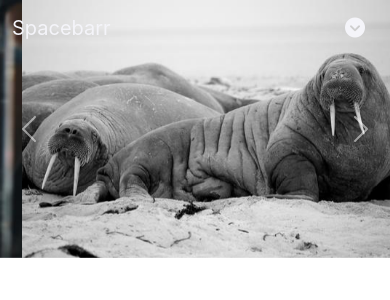
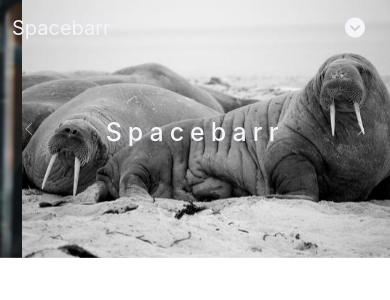
Before and after one commit to melissabarrerafarias/freelanced-company, a React (Create React App) app: page / in a window 390 px wide. Shown: the top 300 px of the page. Built offline with nearby package versions, Linux system fonts and the light colour scheme.

Commit message:
mobile responsive branding name on carousel

```diff
--- a/src/landing-page.css
+++ b/src/landing-page.css
@@ -3,11 +3,15 @@
     max-height: 750px;
 }
 
+#mainCarousel {
+    position: relative;
+}
+
 .carousel-branding {
-    color:#fff;
+    color:var(--ghost-white);
     position:absolute;
     z-index:12;
-    top:40%;
+    margin-top: 18%;
     width:100%;
     text-align: center;
 }
@@ -17,12 +21,53 @@
 }
 
 .brand-name {
-    font-size: 70px;
-    text-decoration: underline;
+    font-size: 50px;
+    letter-spacing: 6px ;
 }
 
-#mainCarousel{
-    position:absolute;
-    width:100%;
-    top: -15;
-  }
+.carousel-control-next-icon, .carousel-control-prev-icon {
+    width: 1.5rem;
+    height: 1.5rem;
+}
+
+/* media queries */
+@media (max-width: 1399.98px) {
+    .carousel-branding {
+        margin-top: 26%;
+    }
+ }
+
+@media (max-width: 1199.98px) {
+    .carousel-branding {
+        margin-top: 30%;
+    }
+ }
+
+@media (max-width: 991.98px) {
+    .brand-name {
+        font-size: 50px
+    }
+}
+
+@media (max-width: 767.98px) {
+    .brand-name {
+        font-size: 40px
+    }
+}
+
+@media (max-width: 575.98px) {
+    .brand-name {
+        font-size: 25px
+    }
+
+    .carousel-control-next-icon, .carousel-control-prev-icon {
+        width: 1rem;
+        height: 1rem;
+    }
+}
+
+@media (max-width: 349.98px) {
+    .brand-name {
+        font-size: 20px
+    }
+}
```
